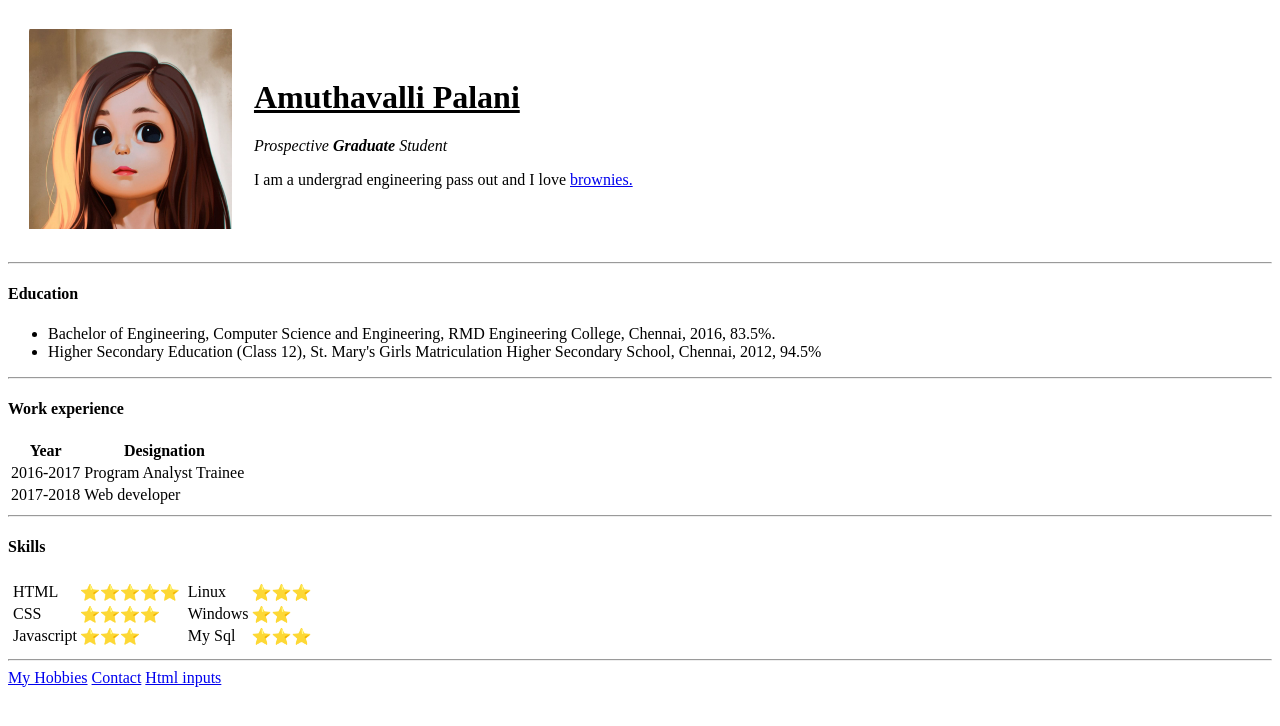
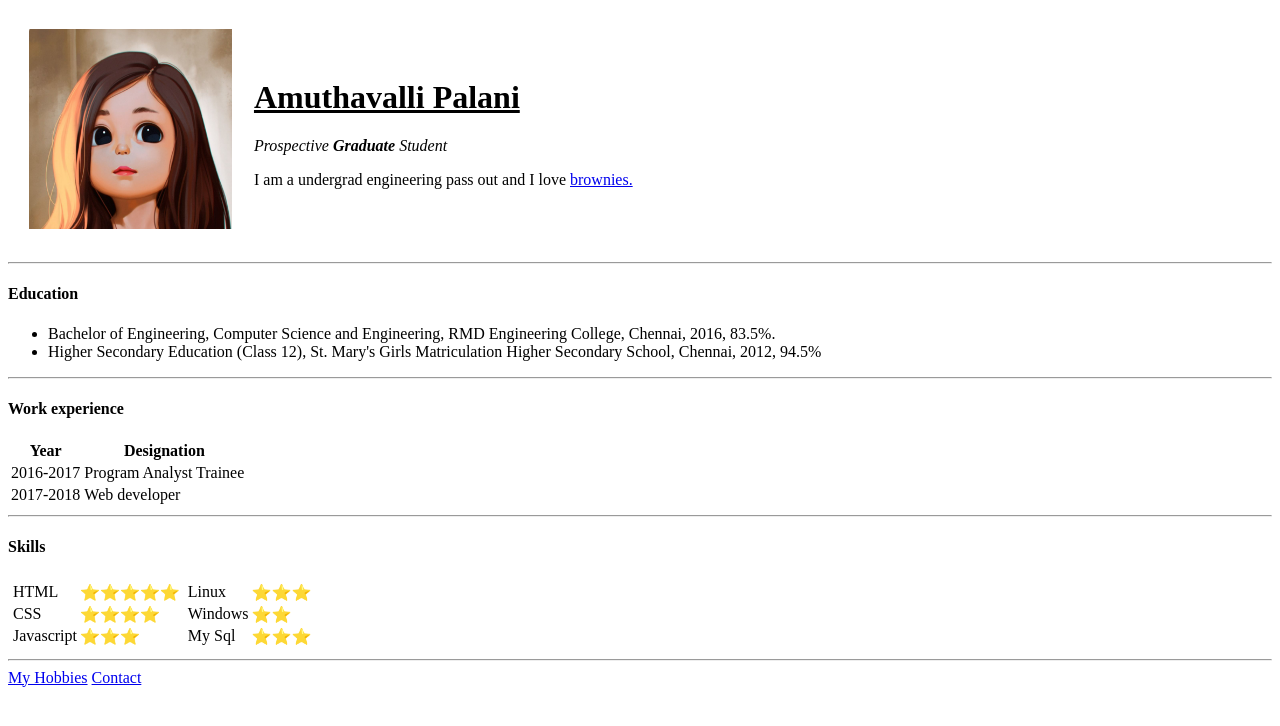
Before and after one commit to AmuthaArul/cv, a plain HTML site: page index.html in a window 1280 px wide. Drawn offline with Linux system fonts and the light colour scheme.

Commit message:
Update index.html

```diff
--- a/index.html
+++ b/index.html
@@ -99,7 +99,7 @@
 
   <a href="hobbies.html">My Hobbies</a>
   <a href="contact.html">Contact</a>
-  <a href="input.html">Html inputs</a>
+
 </body>
 
 </html>
```
